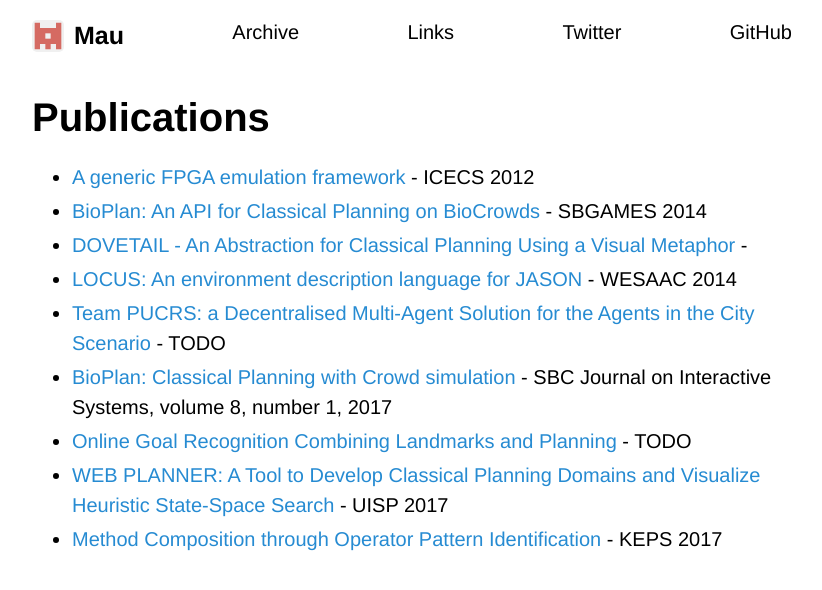
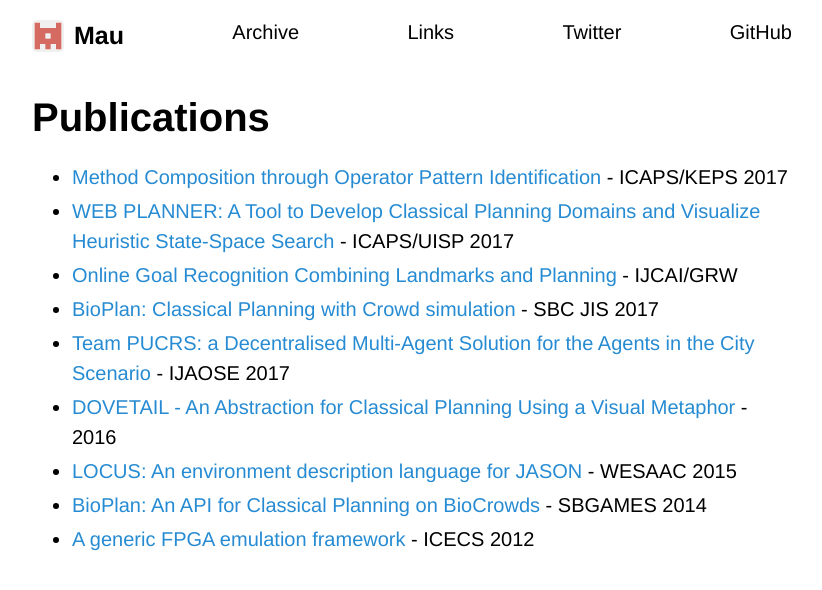
Before and after one commit to Maumagnaguagno/maumagnaguagno.github.io, a Jekyll site: the page built from publications.md, in a window 1280 px wide. Shown: the top 590 px of the page, without its empty margins (228-1050 px from the left). Built offline with Jekyll 4.4.1, drawn with Linux system fonts in a browser that asks for light colours; our own code applies the rules of GitHub Pages for plain Markdown files.

Commit message:
Reverse order of publications list

```diff
--- a/publications.md
+++ b/publications.md
@@ -5,12 +5,12 @@ hidden: true
 ---
 
 # Publications
+- [Method Composition through Operator Pattern Identification](http://icaps17.icaps-conference.org/workshops/KEPS/proceedingsKEPS.pdf#page=57) - ICAPS/KEPS 2017
+- [WEB PLANNER: A Tool to Develop Classical Planning Domains and Visualize Heuristic State-Space Search](http://icaps17.icaps-conference.org/workshops/UISP/uisp17proceedings.pdf#page=36) - ICAPS/UISP 2017
+- [Online Goal Recognition Combining Landmarks and Planning](https://www.meneguzzi.eu/felipe/pubs/grw-discrete-continuous-gr-2017.pdf) - IJCAI/GRW
+- [BioPlan: Classical Planning with Crowd simulation](https://www.meneguzzi.eu/felipe/pubs/sbc-jis-bioplan-2017.pdf) - SBC JIS 2017
+- [Team PUCRS: a Decentralised Multi-Agent Solution for the Agents in the City Scenario](https://www.meneguzzi.eu/felipe/pubs/ijaose-mapc-2017.pdf) - IJAOSE 2017
+- [DOVETAIL - An Abstraction for Classical Planning Using a Visual Metaphor](https://www.aaai.org/ocs/index.php/FLAIRS/FLAIRS16/paper/viewFile/12966/12544) - 2016
+- [LOCUS: An environment description language for JASON](http://www2.ic.uff.br/~wesaac2015/Proceedings-WESAAC-2015.pdf#page=27) - WESAAC 2015
+- [BioPlan: An API for Classical Planning on BioCrowds](TODO) - SBGAMES 2014
 - [A generic FPGA emulation framework](TODO) - ICECS 2012
-- [BioPlan: An API for Classical Planning on BioCrowds](TODO) - SBGAMES 2014
-- [DOVETAIL - An Abstraction for Classical Planning Using a Visual Metaphor](TODO) -
-- [LOCUS: An environment description language for JASON](http://www2.ic.uff.br/~wesaac2015/Proceedings-WESAAC-2015.pdf#page=27) - WESAAC 2014
-- [Team PUCRS: a Decentralised Multi-Agent Solution for the Agents in the City Scenario]() - TODO
-- [BioPlan: Classical Planning with Crowd simulation](https://www.meneguzzi.eu/felipe/pubs/sbc-jis-bioplan-2017.pdf) - SBC Journal on Interactive Systems, volume 8, number 1, 2017
-- [Online Goal Recognition Combining Landmarks and Planning](TODO) - TODO
-- [WEB PLANNER: A Tool to Develop Classical Planning Domains and Visualize Heuristic State-Space Search](TODO) - UISP 2017
-- [Method Composition through Operator Pattern Identification](TODO) - KEPS 2017
```
